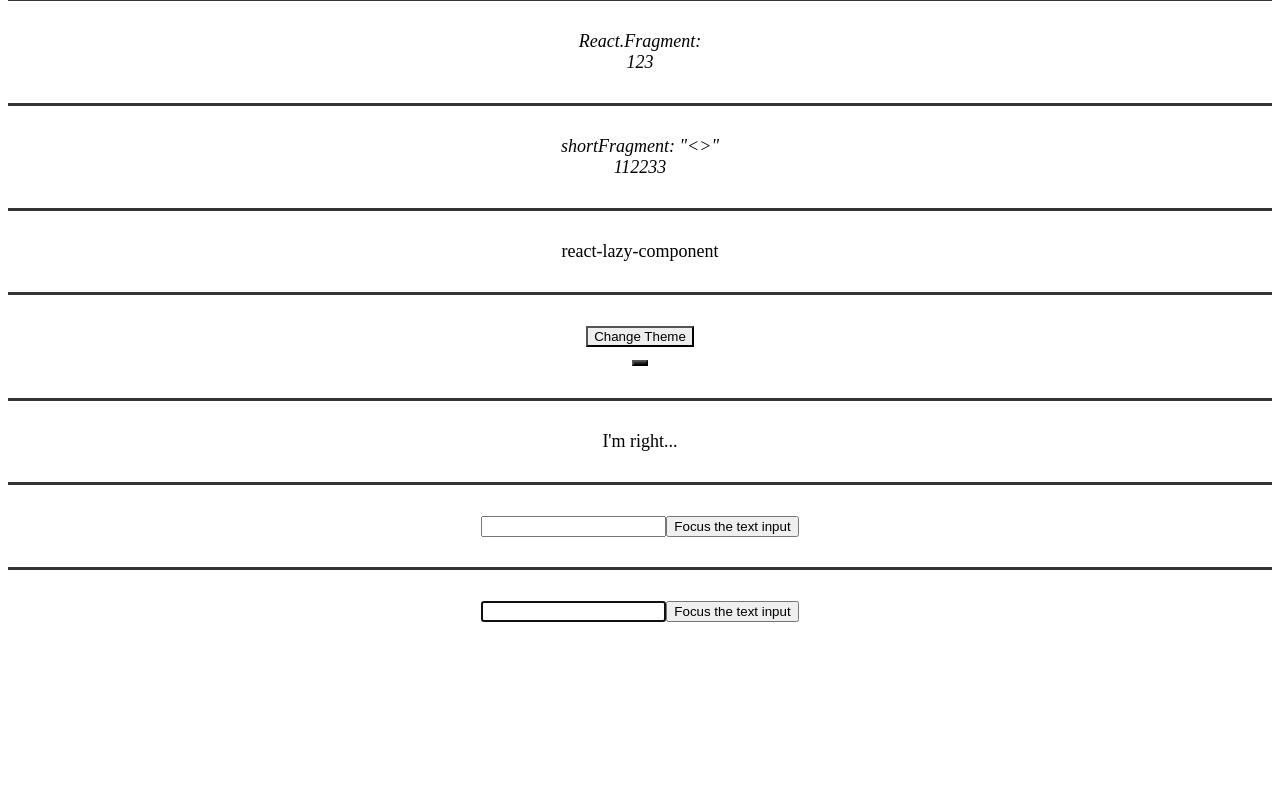
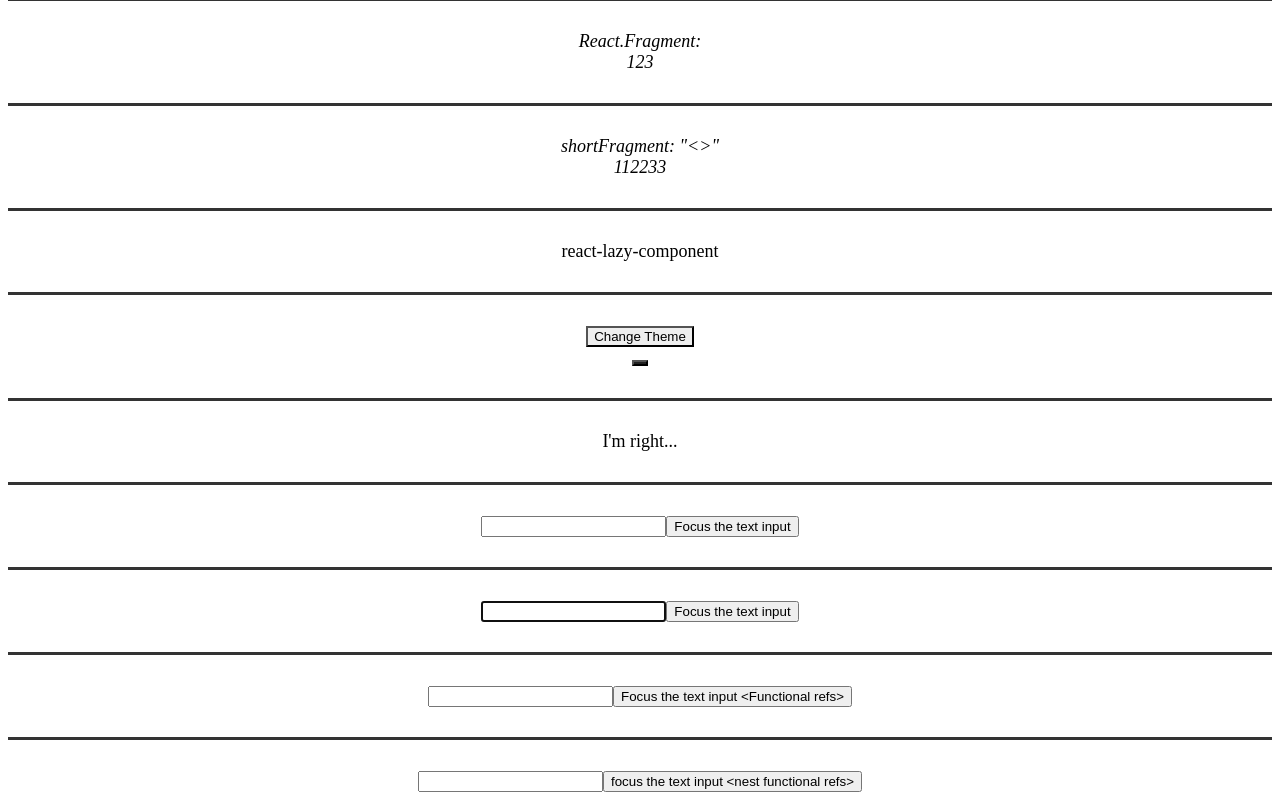
Before and after one commit to pray-lee/react-demo, a React (Create React App) app: page / in a window 1280 px wide. Shown: the part 492-1292 px from the top of the page. Before the commit the page ends 1122 px from the top, so only its background shows below. Built offline with nearby package versions, Linux system fonts and the light colour scheme.

Commit message:
add functional nest refs

```diff
--- a/public/index.html
+++ b/public/index.html
@@ -38,6 +38,8 @@
     <div id="errorBoundary-area"></div>
     <div id="refs-area"></div>
     <div id="class-refs-area"></div>
+    <div id="functional-refs-area"></div>
+    <div id="functional-nest-refs-area"></div>
     <!--
       This HTML file is a template.
       If you open it directly in the browser, you will see an empty page.
--- a/src/App.js
+++ b/src/App.js
@@ -60,6 +60,7 @@ const FormSubmit = props => {
         </form>
     )
 }
+console.log(FormSubmit, 'FormSubmit')
 
 const TodoList = props => {
     return (
--- a/src/Refs&Dom/RefsDemo.js
+++ b/src/Refs&Dom/RefsDemo.js
@@ -8,7 +8,13 @@ import React from "react";
 // ref的值根据节点的类型而有所不同
 // . 当ref属性用于HTML元素时，对该节点的引用可以在ref的current属性中被访问
 // . 当ref属性用于自定义class组件时，ref对象接收组件的挂载实例作为其current属性
-// . 不能在函数组件上使用ref属性，因为函数组件没有实例
+
+
+
+// . /**************不能在函数组件上使用ref属性，因为函数组件没有实例**************/
+
+
+
 
 // React会在组件挂载时给current属性传入DOM元素，并且在组件卸载时传入null值
 // ref会在componentDidMount 或 componentDidUpdate 生命周期钩子触发前更新
@@ -46,15 +52,21 @@ class CustomTextInput extends React.Component {
 
 export default CustomTextInput
 
-// 为class组件添加Ref, 值得注意的是，子组件必须是由class方式创建的React元素
+
+
+
+// 为class组件添加Ref, 值得注意的是，/**************子组件必须是由class方式创建的React元素******************/
+
+
+
 class AutoFocusTextInput extends React.Component {
     constructor(props) {
         super(props);
         this.textInput = React.createRef()
     }
     componentDidMount() {
+        console.log(this.textInput.current)
         this.textInput.current.focusTextInput()
-        console.log(this.textInput)
     }
     render() {
         return (
@@ -64,3 +76,93 @@ class AutoFocusTextInput extends React.Component {
 }
 
 export {AutoFocusTextInput}
+
+// 在函数组件内部使用ref
+function FunctionalCustomTextInput(props) {
+   let textInput = React.createRef()
+    const handleClick = () => {
+       textInput.current.focus()
+   }
+   return (
+       <div>
+           <input
+               type="text"
+               ref={textInput}
+           />
+           <input
+               type="button"
+               value="Focus the text input <Functional refs>"
+               onClick={handleClick}
+           />
+       </div>
+   )
+}
+export {FunctionalCustomTextInput}
+
+// 回调Refs
+class CallbackCustomTextInput extends React.Component {
+    constructor(props) {
+        super(props);
+    }
+    focusTextInput = () => {
+        if(this.textInput)
+            this.textInput.focus()
+    }
+    componentDidMount() {
+        this.focusTextInput()
+    }
+    render() {
+        return (
+            <div>
+                <input type="text"
+                    ref={element => this.textInput = element}
+                />
+                <input type="button"
+                       value="Focus the text input"
+                       onClick={this.focusTextInput}
+
+                />
+            </div>
+        )
+    }
+}
+
+// 函数式回调Refs
+const FunctionalCallbackCustomTextInput = () => {
+    let textInput = null
+    const onClick = () => {
+        textInput.focus()
+    }
+    return (
+        <div>
+            <input type="text"
+                ref={element => textInput = element}
+            />
+            <input type="button"
+                onClick={onClick}
+            />
+        </div>
+    )
+}
+
+// 函数式回调Refs 嵌套子组件
+const MyInput = props => {
+    return (
+        <input ref={props.inputRef}/>
+    )
+}
+
+const FunctionalNestCallbackCustomTextInput = () => {
+    let textInput = null
+    const onClick = () => {
+        textInput.focus()
+    }
+    return (
+       <div>
+           <MyInput inputRef={element => textInput = element}/>
+           <input type="button" onClick={onClick} value="focus the text input <nest functional refs>"/>
+       </div>
+    )
+}
+
+export {FunctionalNestCallbackCustomTextInput}
```
Also changed, not shown: src/index.js (+7 -1 lines).
